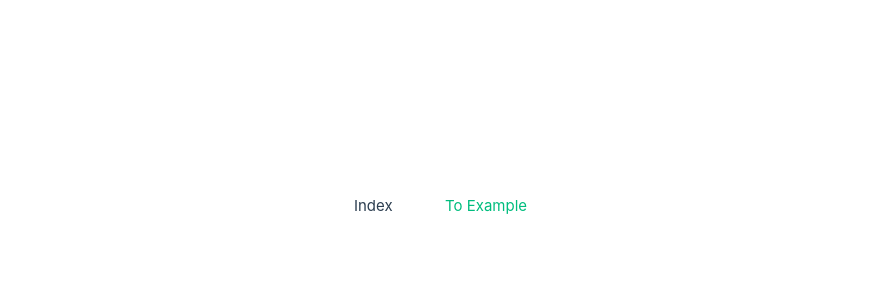
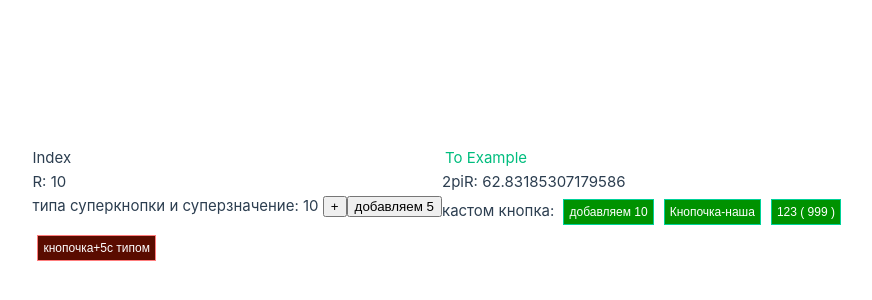
Before and after one commit to reznikovkg/vue-3-docker-compose, a Vue app in the folder vue/: page / in a window 1280 px wide. Shown: the part 194-494 px from the top of the page, without its empty margins (198-1070 px from the left). Built offline with nearby package versions, Linux system fonts and the light colour scheme.

Commit message:
Халтурина Ольга, 61гр, демонстрация работы с GitHub

```diff
--- a/vue/src/components/pages/IndexPage.vue
+++ b/vue/src/components/pages/IndexPage.vue
@@ -6,10 +6,72 @@
      To Example
     </RouterLink>
   </div>
+
+  <div>
+   R: {{ count }}
+  </div>
+
+  <div>
+   2piR: {{ c2pr }}
+  </div>
+
+  <div>
+  типа суперкнопки и суперзначение:
+  {{count}} <!--Найди переменную с именем count в нашем коде (в <script>) и подставь сюда её текущее значение-->
+  <button @click="() => addCount()">+</button> <!--Слушай клик @click по этой кнопке и, когда он произойдет, выполни код в кавычках-->
+  <button @click="() => addCount(5)">добавляем 5</button>
+  </div>
+
+
+<div>
+  кастом кнопка:
+  <CustomButton @click="() => addCount(10)">добавляем 10</CustomButton>
+  <CustomButton @click="() => addCount(10)"></CustomButton>
+
+  <CustomButton @click="() => addCount(10)">
+  123
+  <template #count>
+  999
+  </template>
+  </CustomButton>
+  </div>
+
+
+
+  <div> <div>
+  <CustomButton :type="'red'" @click="() => addCount(5)">кнопочка+5с типом</CustomButton> <!--А КНОПОЧКА ПОЧЕМУ-ТО НЕ КРАСНАЯ(((-->
+  </div></div>
+
 </template>
 
-<script setup lang="ts">
+<script>
 
+import CustomButton from '../ui/CustomButton.vue'
+
+export default {
+    name: 'IndexPage',
+    components:
+    {
+        CustomButton
+    },
+    data(){
+        return {
+            count: 10
+        }
+    },
+computed: {
+c2pr(){
+    return 2 * Math.PI * this.count
+}
+},
+methods:
+{
+    addCount(v = 10)
+    {
+        this.count += v
+    }
+}
+}
 </script>
 
 <style scoped>
--- /dev/null
+++ b/vue/src/components/ui/CustomButton.vue
@@ -0,0 +1,40 @@
+<template>
+
+<button class="c-button" :class="'c-button--' + type">
+<slot>Кнопочка-наша</slot>
+<template v-if=" $slots.count"> <!--если бы строка ниже не была обернута в template, то в скобочках на кнопочках были нули-->
+(<slot name = "count">0</slot>)
+</template>
+
+</button>
+
+</template>
+
+<script>
+export default{
+    name: 'CustomButton',
+    props: {
+        type:{
+            default: 'default',
+            type: String
+
+        }
+    }
+}
+</script>
+
+<style lang = "scss">
+.c-button {
+    border: 1px solid #00d199;
+    background: #009200;
+    color: white;
+    font-size: 12px;
+    padding: 5px;
+    margin: 5px;
+
+    &--red {
+          border: 1px solid #ff7d7d;
+          background: #5a0c00;
+    }
+}
+</style>
```
Also changed, not shown: 1 other file (tests, documents, lock files or other folders).
